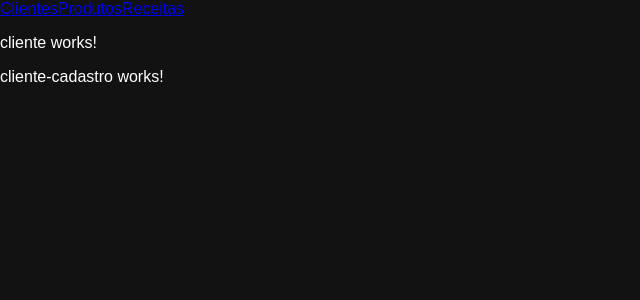
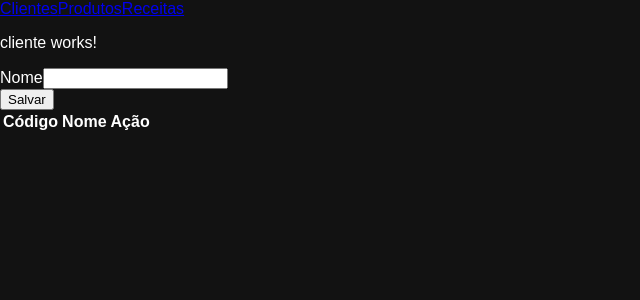
Before and after one commit to franciscosensaulas/caixa-ng, an Angular app: page /clientes in a window 1280 px wide. Shown: the top 300 px of the page, without its empty margins (0-640 px from the left). Built offline with nearby package versions, Linux system fonts and the light colour scheme.

Commit message:
Aula 2025-05-05

```diff
--- a/src/app/components/clientes/cliente-cadastro/cliente-cadastro.component.html
+++ b/src/app/components/clientes/cliente-cadastro/cliente-cadastro.component.html
@@ -1 +1,6 @@
-<p>cliente-cadastro works!</p>
+<div>
+    <label for="campo-nome">Nome</label>
+    <input type="text" id="campo-nome" [(ngModel)]="cliente!.nome">
+</div>
+
+<button (click)="salvar()">Salvar</button>
--- a/src/app/components/clientes/cliente-cadastro/cliente-cadastro.component.ts
+++ b/src/app/components/clientes/cliente-cadastro/cliente-cadastro.component.ts
@@ -1,11 +1,24 @@
-import { Component } from '@angular/core';
+import { Component, EventEmitter, Input, Output } from '@angular/core';
+import { FormsModule } from '@angular/forms';
+import { Cliente } from '../../../models/cliente';
 
 @Component({
   selector: 'app-cliente-cadastro',
-  imports: [],
+  imports: [FormsModule],
   templateUrl: './cliente-cadastro.component.html',
   styleUrl: './cliente-cadastro.component.css'
 })
 export class ClienteCadastroComponent {
+  // Evento de saída que permite ao componente filho (ClienteCadastroComponent)
+  // enviar uma string para o componente pai (ClienteComponent)
+  @Output() salvarEvento = new EventEmitter<void>();
 
+  // O componente pai vai passar o objeto do cliente de acordo com modo:
+  // - modo de cadastro os campos do cliente estarão vazios
+  // - modo de editar os campos do cliente estarão preenchidos
+  @Input() cliente?: Cliente;
+
+  salvar() {
+    this.salvarEvento.emit();
+  }
 }
--- a/src/app/components/clientes/cliente/cliente.component.html
+++ b/src/app/components/clientes/cliente/cliente.component.html
@@ -1,3 +1,27 @@
 <p>cliente works!</p>
 
-<app-cliente-cadastro></app-cliente-cadastro>
+<app-cliente-cadastro
+    (salvarEvento)="registrarClienteSalvo()"
+    [cliente]="cliente"></app-cliente-cadastro>
+
+<table>
+    <thead>
+        <tr>
+            <th>Código</th>
+            <th>Nome</th>
+            <th>Ação</th>
+        </tr>
+    </thead>
+    <tbody>
+        @for(cliente of clientes; track cliente){
+            <tr>
+                <td>{{cliente.id}}</td>
+                <td>{{cliente.nome}}</td>
+                <td>
+                    <button (click)="preencherCamposParaEditar(cliente)">Editar</button>
+                    <button (click)="apagar(cliente)">Apagar</button>
+                </td>
+            </tr>
+        }
+    </tbody>
+</table>
--- a/src/app/components/clientes/cliente/cliente.component.ts
+++ b/src/app/components/clientes/cliente/cliente.component.ts
@@ -1,5 +1,7 @@
 import { Component } from '@angular/core';
 import { ClienteCadastroComponent } from "../cliente-cadastro/cliente-cadastro.component";
+import { Cliente } from '../../../models/cliente';
+import { max, reduce } from 'rxjs';
 
 @Component({
   selector: 'app-cliente',
@@ -8,5 +10,84 @@ import { ClienteCadastroComponent } from "../cliente-cadastro/cliente-cadastro.c
   styleUrl: './cliente.component.css'
 })
 export class ClienteComponent {
+  clientes: Array<Cliente> = new Array();
+  idAtual: number = 0;
 
+  // Será o cliente que utilizaremos para preencher os campos na tela e posteriormente salvar
+  cliente: Cliente;
+
+  constructor() {
+    this.cliente = new Cliente();
+  }
+
+  // evento que é executado quando o componente é instanciado
+  ngOnInit() {
+    this.carregarClientesDoLocalStorage();
+  }
+
+  registrarClienteSalvo() {
+    if (this.cliente.id === 0)
+      this.cadastrar();
+    else
+      this.editar();
+
+    this.cliente = new Cliente();
+    this.salvarEmLocalStorage();
+  }
+
+  private editar(){
+    let indiceCliente = this.clientes.findIndex(x => x.id == this.cliente.id);
+    this.clientes[indiceCliente].nome = this.cliente.nome;
+  }
+
+  private cadastrar() {
+    this.idAtual++;
+
+    this.cliente.id = this.idAtual;
+
+    // Adicionando este objeto na lista de clientes
+    this.clientes.push(this.cliente);
+  }
+
+  salvarEmLocalStorage() {
+    // this.clientes é uma lista de objetos da classe Clientes
+    // JSON.stringify é uma função para converter listas/objetos para string no formato JSON
+    const clientesString = JSON.stringify(this.clientes);
+    // Armazenando utilizando a chave 'clientes' a string com a lista de clientes
+    localStorage.setItem("clientes", clientesString);
+  }
+
+  carregarClientesDoLocalStorage() {
+    // Obter do localStorage(armazenamento no navegador) utilizando a chave clientes
+    const clientesString = localStorage.getItem("clientes");
+    // Verificar senão existe a lista de clientes no LocalStorage
+    if (clientesString === null)
+      // Encerra a execução da função, pois n existe lista armazenada
+      return;
+    // Converter a string(JSON) para lista de objetos
+    this.clientes = JSON.parse(clientesString);
+    // Percorre cada um dos clientes para atualizar o idAtual com o maior id dos clientes cadastrados
+    Array.from(this.clientes).forEach(cliente => {
+      if (cliente.id > this.idAtual) {
+        this.idAtual = cliente.id
+      }
+    });
+  }
+
+  apagar(cliente: Cliente) {
+    let confirmacao = confirm(`Deseja realmente apagar o cliente'${cliente.nome}'?`);
+    if (confirmacao !== true)
+      return;
+
+    let indicecliente = this.clientes.findIndex(x => x.id == cliente.id);
+    this.clientes.splice(indicecliente, 1);
+
+    this.salvarEmLocalStorage();
+  }
+
+  preencherCamposParaEditar(cliente: Cliente) {
+    this.cliente = new Cliente();
+    this.cliente.id = cliente.id;
+    this.cliente.nome = cliente.nome;
+  }
 }
--- /dev/null
+++ b/src/app/models/cliente.ts
@@ -0,0 +1,4 @@
+export class Cliente{
+    id: number = 0;
+    nome: string = "";
+}
```
